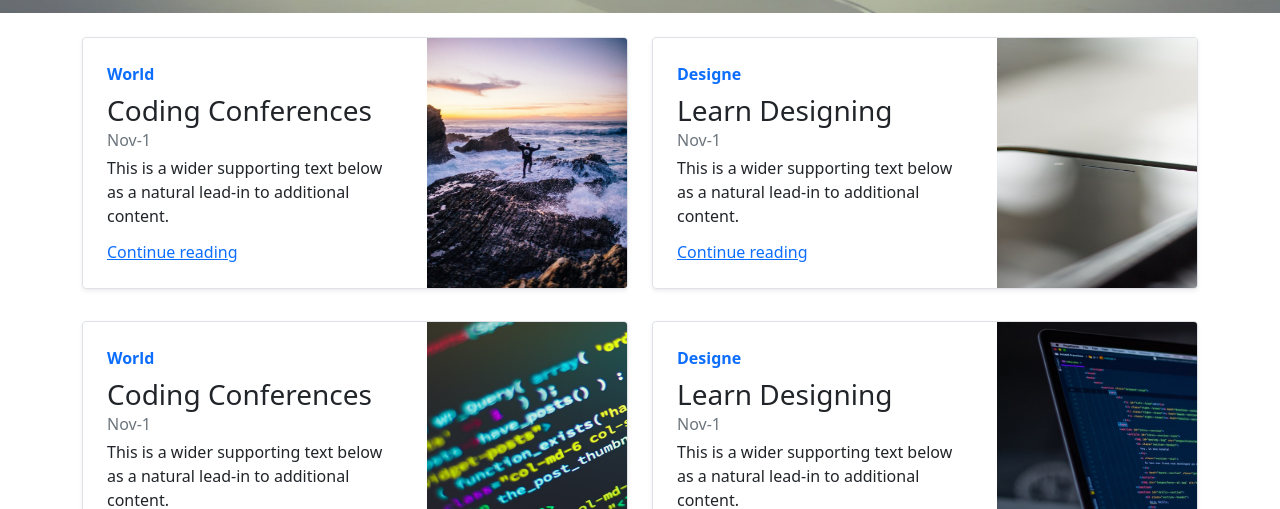
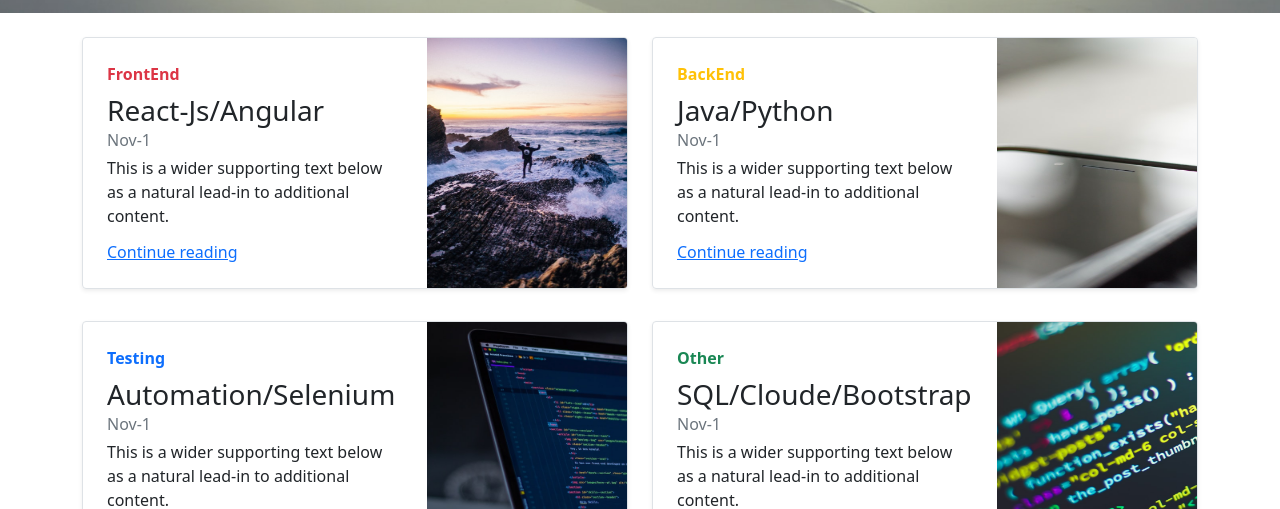
Before and after one commit to waquikhan/iCoder-Bootstrap-UI, a plain HTML site: page index.html in a window 1280 px wide. Shown: the part 443-952 px from the top of the page. Drawn offline with nearby package versions, Linux system fonts and the light colour scheme.

Commit message:
iCoder is ready to rock

```diff
--- a/index.html
+++ b/index.html
@@ -207,8 +207,8 @@
                 <div
                     class="row g-0 border rounded overflow-hidden flex-md-row mb-4 shadow-sm h-md-250 position-relative">
                     <div class="col p-4 d-flex flex-column position-static">
-                        <strong class="d-inline-block mb-2 text-primary">World</strong>
-                        <h3 class="mb-0"> Coding Conferences</h3>
+                        <strong class="d-inline-block mb-2 text-danger">FrontEnd</strong>
+                        <h3 class="mb-0"> React-Js/Angular</h3>
                         <div class="mb-1 text-muted">Nov-1</div>
                         <p class="card-text mb-auto">This is a wider supporting text below as a natural lead-in to
                             additional content.</p>
@@ -224,8 +224,8 @@
                 <div
                     class="row g-0 border rounded overflow-hidden flex-md-row mb-4 shadow-sm h-md-250 position-relative">
                     <div class="col p-4 d-flex flex-column position-static">
-                        <strong class="d-inline-block mb-2 text-primary">Designe</strong>
-                        <h3 class="mb-0"> Learn Designing</h3>
+                        <strong class="d-inline-block mb-2 text-warning">BackEnd</strong>
+                        <h3 class="mb-0">Java/Python</h3>
                         <div class="mb-1 text-muted">Nov-1</div>
                         <p class="card-text mb-auto">This is a wider supporting text below as a natural lead-in to
                             additional content.</p>
@@ -243,8 +243,25 @@
                 <div
                     class="row g-0 border rounded overflow-hidden flex-md-row mb-4 shadow-sm h-md-250 position-relative">
                     <div class="col p-4 d-flex flex-column position-static">
-                        <strong class="d-inline-block mb-2 text-primary">World</strong>
-                        <h3 class="mb-0"> Coding Conferences</h3>
+                        <strong class="d-inline-block mb-2 text-primary">Testing</strong>
+                        <h3 class="mb-0"> Automation/Selenium</h3>
+                        <div class="mb-1 text-muted">Nov-1</div>
+                        <p class="card-text mb-auto">This is a wider supporting text below as a natural lead-in to
+                            additional content.</p>
+                        <a href="#" class="stretched-link">Continue reading </a>
+                    </div>
+                    <div class="col-auto d-none d-lg-block">
+                        <img src="/thum4.jpg" alt="" class="bd-placeholder-img" width="200" height="250">
+
+                    </div>
+                </div>
+            </div>
+            <div class="col-md-6">
+                <div
+                    class="row g-0 border rounded overflow-hidden flex-md-row mb-4 shadow-sm h-md-250 position-relative">
+                    <div class="col p-4 d-flex flex-column position-static">
+                        <strong class="d-inline-block mb-2 text-success">Other</strong>
+                        <h3 class="mb-0"> SQL/Cloude/Bootstrap</h3>
                         <div class="mb-1 text-muted">Nov-1</div>
                         <p class="card-text mb-auto">This is a wider supporting text below as a natural lead-in to
                             additional content.</p>
@@ -256,23 +273,7 @@
                     </div>
                 </div>
             </div>
-            <div class="col-md-6">
-                <div
-                    class="row g-0 border rounded overflow-hidden flex-md-row mb-4 shadow-sm h-md-250 position-relative">
-                    <div class="col p-4 d-flex flex-column position-static">
-                        <strong class="d-inline-block mb-2 text-primary">Designe</strong>
-                        <h3 class="mb-0"> Learn Designing</h3>
-                        <div class="mb-1 text-muted">Nov-1</div>
-                        <p class="card-text mb-auto">This is a wider supporting text below as a natural lead-in to
-                            additional content.</p>
-                        <a href="#" class="stretched-link">Continue reading </a>
-                    </div>
-                    <div class="col-auto d-none d-lg-block">
-                        <img src="/thum4.jpg" alt="" class="bd-placeholder-img" width="200" height="250">
 
-                    </div>
-                </div>
-            </div>
         </div>
     </div>
 
```
Also changed, not shown: Contact-us.html (+1 -1 lines).
